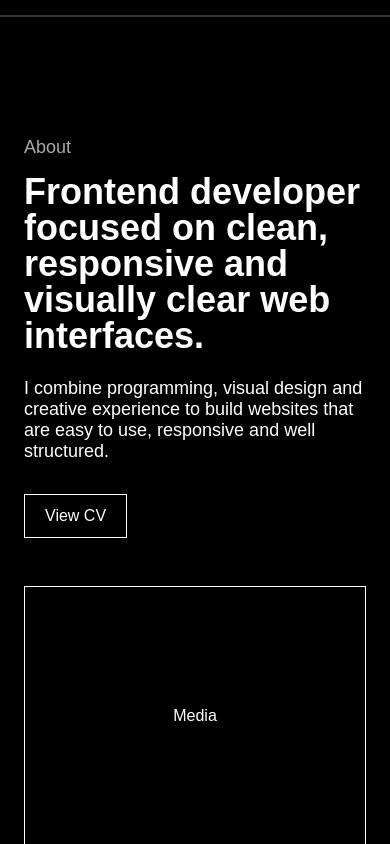
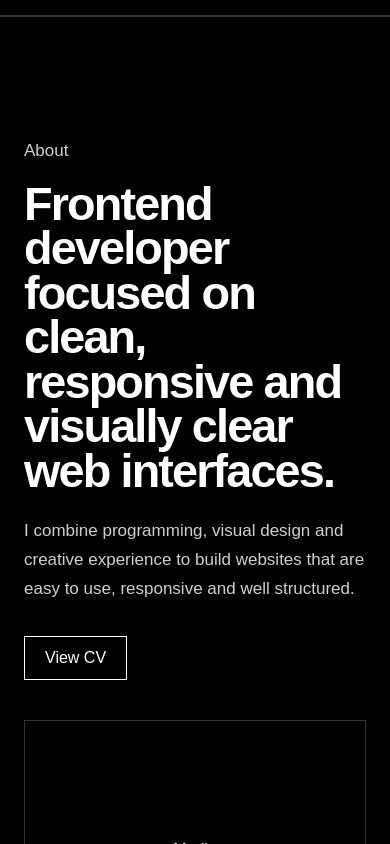
Before and after one commit to OscarAlmaraz350/developer-portfolio, a React (Vite) app: page / in a window 390 px wide. Shown: the part 880-1724 px from the top of the page. Built offline with nearby package versions, Linux system fonts and the light colour scheme.

Commit message:
Improve about responsive layout

```diff
--- a/src/index.css
+++ b/src/index.css
@@ -120,21 +120,24 @@ footer {
 /* ABOUT SECTION*/
 .about {
   display: grid;
-  grid-template-columns: 2fr 1fr;
-  gap: 48px;
+  grid-template-columns: minmax(0, 2fr) minmax(280px, 1fr);
+  gap: 64px;
   align-items: center;
 }
 
 .about-text h2 {
   max-width: 850px;
-  font-size: clamp(36px, 5vw, 80px);
-  line-height: 1;
+  font-size: clamp(40px, 6vw, 88px);
+  line-height: 0.95;
+  letter-spacing: -0.04em;
 }
 
 .about-text p {
   max-width: 620px;
   margin-top: 24px;
   font-size: 18px;
+  line-height: 1.7;
+  color: #cfcfcf;
 }
 
 .section-label {
@@ -153,7 +156,7 @@ footer {
 
 .about-media {
   min-height: 420px;
-  border: 1px solid white;
+  border: 1px solid #333;
   display: grid;
   place-items: center;
 }
@@ -338,6 +341,16 @@ footer {
   }
   .about {
     grid-template-columns: 1fr;
+    gap: 40px;
+    align-items: start;
+  }
+
+  .about-text h2 {
+    font-size: clamp(40px, 12vw, 64px);
+  }
+
+  .about-text p {
+    font-size: 17px;
   }
 
   .about-media {
```
